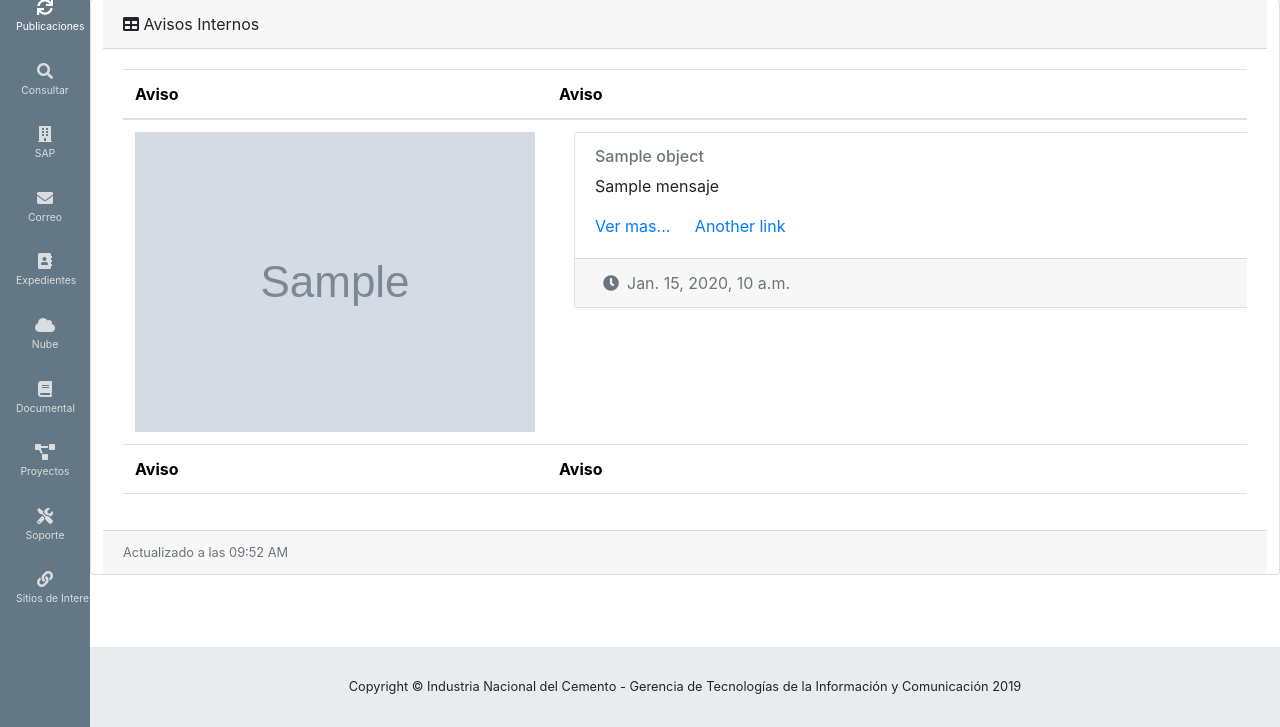
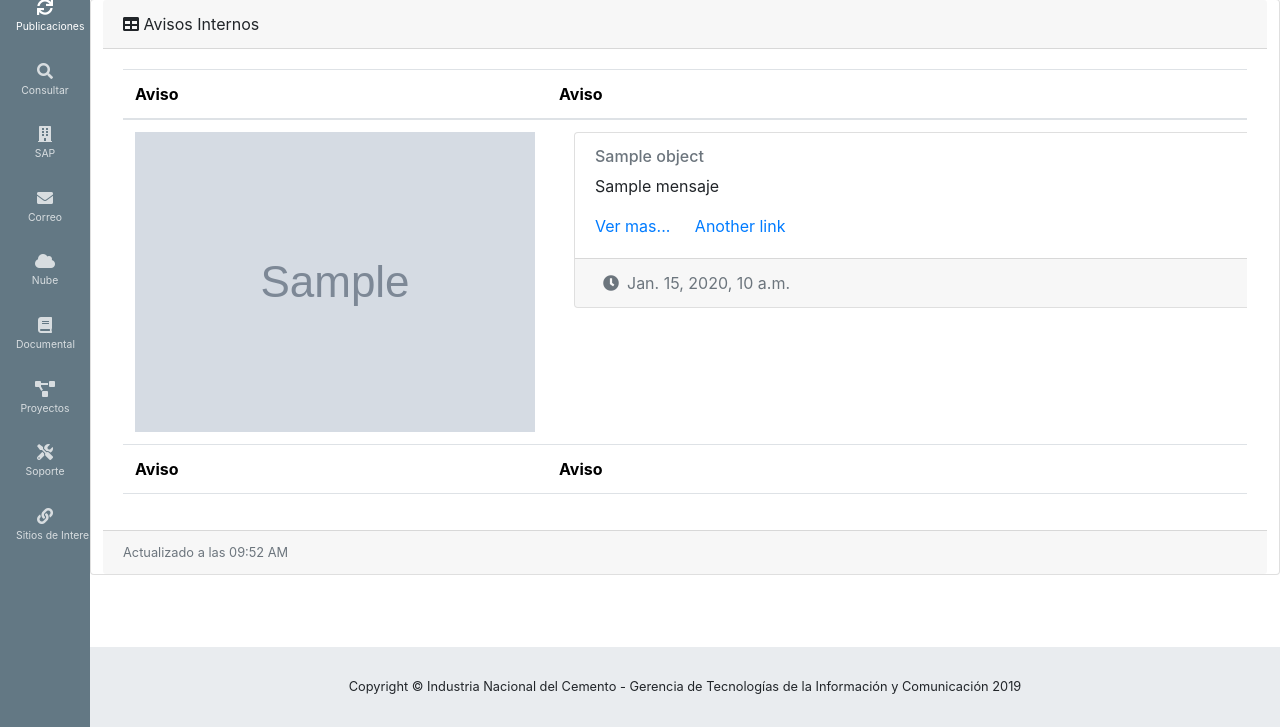
Before and after one commit to arnaldocorreaxO/intranet, a Django app: template proIntranet/intranet/templates/aviso_list.html in a window 1280 px wide; the page is wider, and only the part inside the window is pictured. Shown: the part 108-835 px from the top of that part. Run offline with Django 3.2, Linux system fonts and the light colour scheme; the template is opened without the code that fills it: most values are stand-ins (such as "Sample title", 1, 10 or a date in 2020); grey boxes marked "Sample" are stand-in pictures; some libraries are stand-ins or nearby versions.

Commit message:
Se elimina link del menu de navegación de la intranet el acceso a SGDI

```diff
--- a/proIntranet/templates/base_navbar_left.html
+++ b/proIntranet/templates/base_navbar_left.html
@@ -49,7 +49,7 @@
             </div>
       </li>
       <!--SGDI-->
-      <li class="nav-item dropdown">
+      {% comment %} <li class="nav-item dropdown">
         <a class="nav-link dropdown-toggle" href="#" id="pagesDropdown" role="button" data-toggle="dropdown" aria-haspopup="true" aria-expanded="false">
             <i class="fas fa-address-book" aria-hidden="true"></i>
             <span data-toggle="tooltip" data-placement="top" title="Sistema de Gestión de Expedientes">Expedientes</span>
@@ -63,7 +63,7 @@
             <a class="dropdown-item" href="http://sgdi.inc.gov.py:8080/xre/login/auth" target="_blank">Ingresar:</a>
             <a class="dropdown-item" href="http://sgdi.inc.gov.py:8080/xre/consultas" target="_blank">Consultar:</a>
         </div>
-    </li>
+    </li> {% endcomment %}
       <!--NUBE-->
       <li class="nav-item dropdown">
         <a class="nav-link dropdown-toggle" href="#" id="pagesDropdown" role="button" data-toggle="dropdown" aria-haspopup="true" aria-expanded="false">
```
